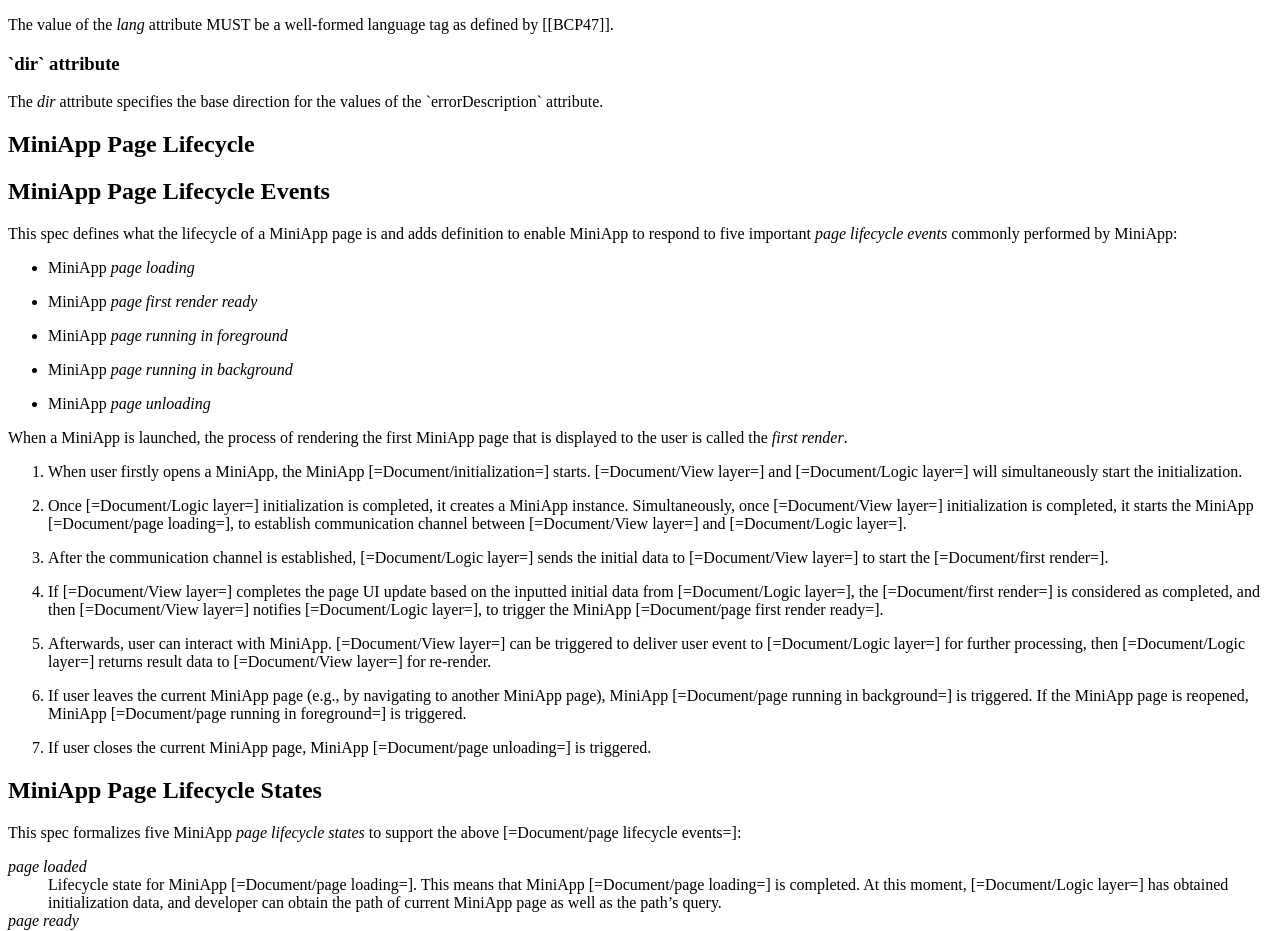
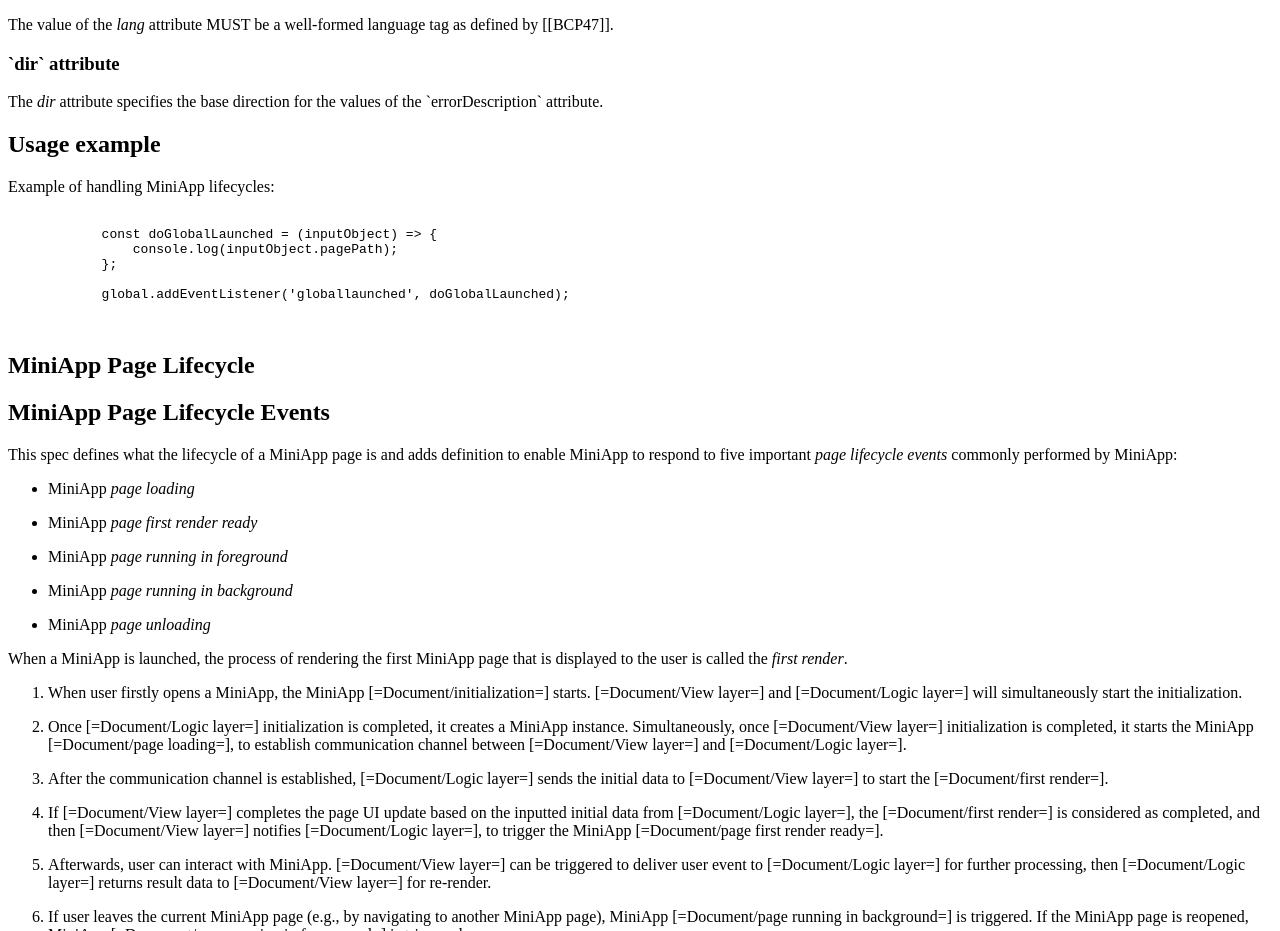
Before and after one commit to w3c/miniapp-lifecycle, a plain HTML site: page index.html in a window 1280 px wide. Shown: the part 3341-4272 px from the top of the page. Drawn offline with Linux system fonts and the light colour scheme.

Commit message:
Update index.html

```diff
--- a/index.html
+++ b/index.html
@@ -410,6 +410,20 @@
 
        </section>
 
+           <section class='informative'>
+        <h2>Usage example</h2>
+        <p>Example of handling MiniApp lifecycles:</p>
+        <pre class="example js" title="">
+
+            const doGlobalLaunched = (inputObject) => {
+                console.log(inputObject.pagePath);
+            };
+
+            global.addEventListener('globallaunched', doGlobalLaunched);
+
+      </pre>
+    </section>
+
        </section>
 
         <section>
```
